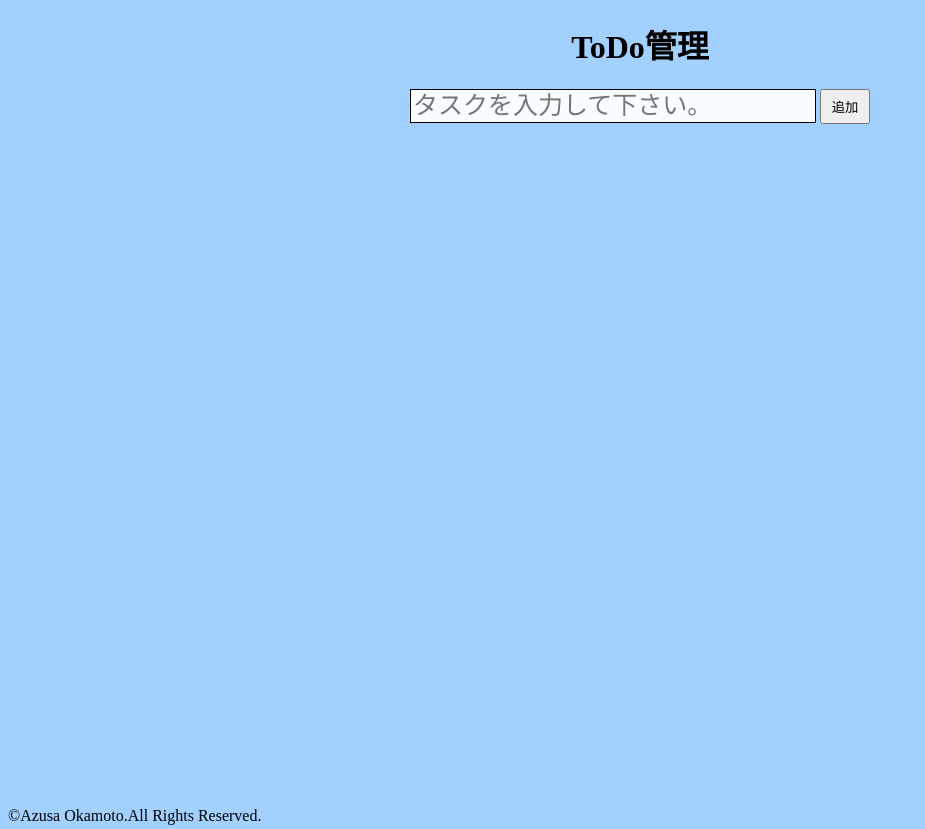
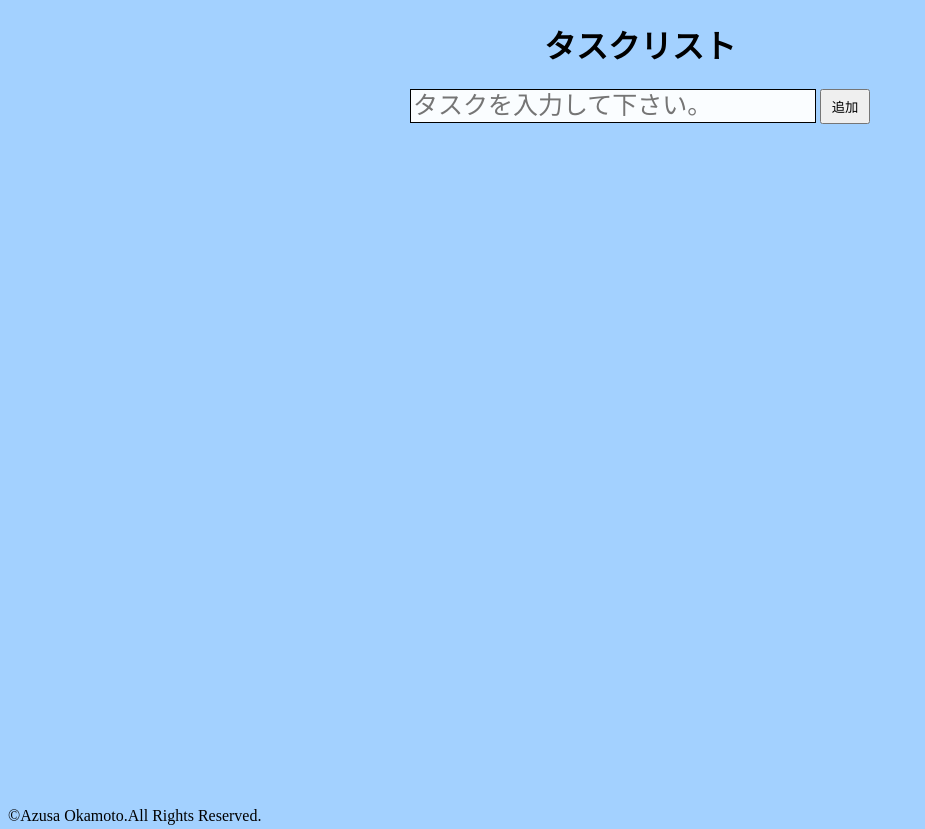
Before and after one commit to azufb/ToDoAppwithVue.js, a website: page index.html in a window 1280 px wide. Shown: the whole page, without its empty margins (0-925 px from the left). Drawn offline with nearby package versions, Linux system fonts and the light colour scheme.

Commit message:
アプリの名称変更

```diff
--- a/index.html
+++ b/index.html
@@ -2,14 +2,14 @@
 <html>
     <head>
         <meta charset="UTF-8">
-        <title>ToDo管理アプリ</title>
+        <title>タスクリスト</title>
         <script src="https://cdn.jsdelivr.net/npm/vue@2.6.11/dist/vue.min.js"></script>
         <link rel="stylesheet" href="stylesheet.css">
         <meta name=”viewport” content=”width=device-width, initial-scale=1”>
     </head>
     <body>
         <div class="wrapper">
-            <h1>ToDo管理</h1>
+            <h1>タスクリスト</h1>
             <div id="app">
                 <form>
                     <input type="text" v-model="newItem" class="input-form" placeholder="タスクを入力して下さい。">
```
